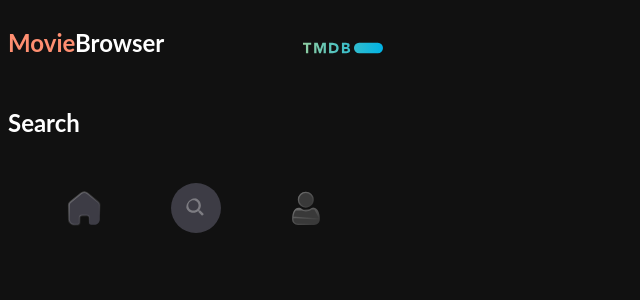
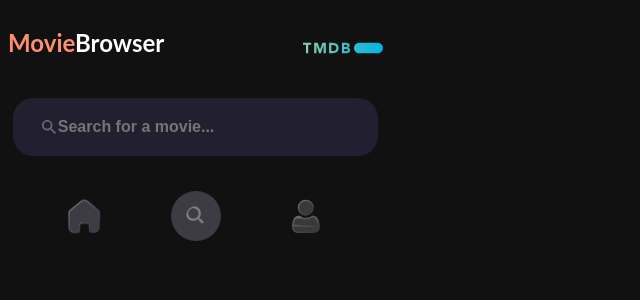
Before and after one commit to Taweria/movieBrowser, a React (Vite) app: page /search in a window 1280 px wide. Shown: the top 300 px of the page, without its empty margins (0-640 px from the left). Built offline with nearby package versions, Linux system fonts and the light colour scheme; no server answers.

Commit message:
Home vieuw + Beginning of search page

```diff
--- a/src/App.css
+++ b/src/App.css
@@ -8,7 +8,10 @@ h1{
   font-size: 24px;
   color: white;
   margin-top: 20px;
+}
 
+h2{
+  font-size: 16px;
 }
 
 .Header{
@@ -62,7 +65,6 @@ h3{
 }
 
 .Movie-title {
-  font-size: 1.5rem;
   font-weight: 700;
   background: rgba(255, 255, 255, 0.30);
   backdrop-filter: blur(2px);
@@ -114,3 +116,64 @@ svg{
   border-radius: 100%;
   background-color: #3D3C45;
 }
+
+
+.Movie-rating{
+  color: white;
+  font-size: 16px;
+  font-weight: 700;
+  background: rgba(255, 255, 255, 0.30);
+  backdrop-filter: blur(2px);
+  border-radius: 10px;
+  padding: 1.2rem 1.8rem;
+  border-radius: 20px;
+  margin: 5px;
+  text-align: center;
+  margin-top: 10px;
+  position: absolute;
+  top: 0;
+  right: 0;
+}
+
+.Movie-trending{
+  display: flex;
+  align-items: center;
+  justify-content: center;
+  position: relative;
+}
+
+.Movie-trending-header{
+  display: flex;
+  flex-direction: row;
+  justify-content: space-between;
+  align-items: center;
+  color: white;
+  font-size: 12px;
+  background: rgba(255, 255, 255, 0.30);
+  backdrop-filter: blur(2px);
+  border-radius: 20px;
+  text-align: center;
+  position: absolute;
+  bottom: 0;
+  left: 0;
+  z-index: 3;
+  padding: 5px 10px;
+  margin: 10px;
+  gap: 10px;
+}
+
+.Movie-trending-img{
+  width: 350px;
+  height: 200px;
+  border-radius: 20px;
+  overflow: hidden;
+  object-fit: cover;
+}
+
+.Movie-trending-spotlight{
+  font-size: 12px;
+}
+
+.Movie-trending-title-title{
+  font-size: 16px;
+}
--- a/src/App.jsx
+++ b/src/App.jsx
@@ -15,16 +15,32 @@ useEffect(() => {
 }, [])
 
 console.log(movies);
-  const moviesList = movies.map((movie) => (
-    <div key={movie.id} className="Movie-pre">
-      <h2 className="Movie-title">{movie.title}</h2>
-      <img src={`https://image.tmdb.org/t/p/w500/${movie.backdrop_path}`} alt="movies-img" className="Movie-img" />
+const moviesList = movies.map((movie) => (
+  <div key={movie.id} className="Movie-pre">
+    <h2 className="Movie-title">{movie.title}</h2>
+    <h2 className="Movie-rating">&#11088; {movie.vote_average}</h2>
+    <img src={`https://image.tmdb.org/t/p/w500/${movie.backdrop_path}`} alt="movies-img" className="Movie-img" />
+  </div>
+));
+
+const trending = movies.filter((movie) => movie.vote_average >= 8
+).slice(0, 1).map((movie) => (
+  <div key={movie.id} className="Movie-trending">
+    <div className="Movie-trending-header">
+        <img src="play-btn.svg" alt="play button" />
+        <div className="Movie-trending-title">
+            <h3 className="Movie-trending-spotlight"> Movie Spotlight </h3>
+            <h2 className="Movie-trending-title-title">{movie.title}</h2>
+        </div>
     </div>
-  ));
+    <img src={`https://image.tmdb.org/t/p/w500/${movie.backdrop_path}`} alt="movies-img" className="Movie-trending-img" />
+  </div>
+));
 
   return (
     <>
       <Header />
+      {trending}
       <h3> Trending </h3>
       <div className="Movies-div">
         {moviesList}
--- /dev/null
+++ b/src/Searchbar.jsx
@@ -0,0 +1,8 @@
+export default function Searchbar() {
+    return (
+      <div className="Searchbar">
+        <img src="loupe.svg" alt="search" />
+        <input type="text" className="Searchbar-input" placeholder="Search for a movie..." />
+      </div>
+    );
+}
--- a/src/pages/SearchPage.css
+++ b/src/pages/SearchPage.css
@@ -1,3 +1,27 @@
 .Footer-btn.active .Search-svg{
     background: linear-gradient(200deg, #FF8F71 50%, #ef2c1a 100%);
 }
+
+.Searchbar{
+    display: flex;
+    flex-direction: row;
+    justify-content: space-between;
+    align-items: center;
+    background: #211F30;
+    backdrop-filter: blur(2px);
+    border-radius: 20px;
+    padding: 1.2rem 1.8rem;
+    margin: 5px;
+    margin-top: 10px;
+    position: relative;
+}
+
+.Searchbar-input{
+    border: none;
+    background: none;
+    outline: none;
+    color: white;
+    font-size: 16px;
+    font-weight: 700;
+    width: 100%;
+}
--- a/src/pages/SearchPage.jsx
+++ b/src/pages/SearchPage.jsx
@@ -2,12 +2,13 @@ import React from 'react'
 import Header from '../Header.jsx'
 import Footer from '../Footer.jsx'
 import './SearchPage.css'
+import Searchbar from '../Searchbar.jsx'
 
 function SearchPage() {
   return (
     <div>
       <Header />
-      <h1>Search</h1>
+        <Searchbar/>
       <Footer />
     </div>
   )
```
Also changed, not shown: src/Footer.jsx (+3 -5 lines), public/play-btn.svg (added).
